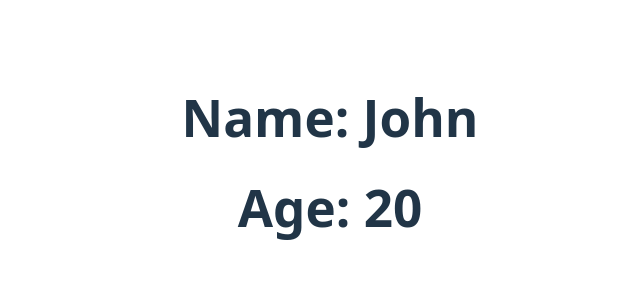
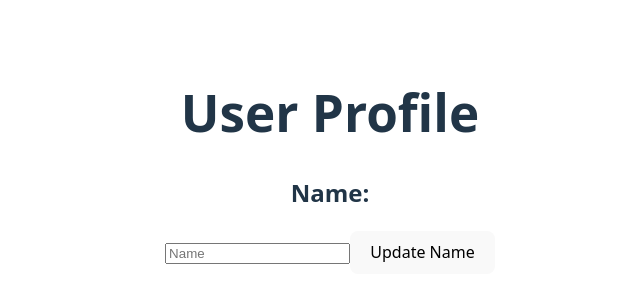
Before and after one commit to nkcoder/my-react-journey, a React (Vite) app in the folder 02-react-hooks/: page / in a window 1280 px wide. Shown: the part 238-538 px from the top of the page, without its empty margins (310-950 px from the left). Built offline with nearby package versions, Linux system fonts and the light colour scheme.

Commit message:
useContext: exercise

```diff
--- a/02-react-hooks/src/App.jsx
+++ b/02-react-hooks/src/App.jsx
@@ -1,10 +1,15 @@
 import './App.css';
-import UseContextA from './components/context/usecontext/UseContextA';
+import UserProfile from './components/context/exercise/UserProfile';
+import { UserProvider } from './components/context/exercise/UserProvider';
+import UserUpdater from './components/context/exercise/UserUpdater';
 
 function App() {
   return (
     <>
-      <UseContextA />
+      <UserProvider>
+        <UserProfile />
+        <UserUpdater />
+      </UserProvider>
     </>
   );
 }
--- /dev/null
+++ b/02-react-hooks/src/components/context/exercise/UserProfile.jsx
@@ -0,0 +1,14 @@
+import React, { useContext } from 'react';
+import { UserContext } from './UserProvider';
+const UserProfile = () => {
+  const { name } = useContext(UserContext);
+
+  return (
+    <div>
+      <h1>User Profile</h1>
+      <h2>Name: {name}</h2>
+    </div>
+  );
+};
+
+export default UserProfile;
--- /dev/null
+++ b/02-react-hooks/src/components/context/exercise/UserProvider.jsx
@@ -0,0 +1,19 @@
+import React, { createContext, useState } from 'react';
+
+const UserContext = createContext();
+
+const UserProvider = ({ children }) => {
+  const [name, setName] = useState('');
+
+  const updater = (newName) => {
+    setName(newName);
+  };
+
+  return (
+    <div>
+      <UserContext.Provider value={{ name, updater }}>{children}</UserContext.Provider>
+    </div>
+  );
+};
+
+export { UserContext, UserProvider };
--- /dev/null
+++ b/02-react-hooks/src/components/context/exercise/UserUpdater.jsx
@@ -0,0 +1,23 @@
+import React, { useContext, useState } from 'react';
+import { UserContext } from './UserProvider';
+const UserUpdater = () => {
+  const { updater } = useContext(UserContext);
+  const [newName, setNewName] = useState('');
+
+  const handleSubmit = (e) => {
+    e.preventDefault();
+    updater(newName);
+    setNewName('');
+  };
+
+  return (
+    <div>
+      <form onSubmit={handleSubmit}>
+        <input type="text" placeholder="Name" onChange={(e) => setNewName(e.target.value)} />
+        <button type="submit">Update Name</button>
+      </form>
+    </div>
+  );
+};
+
+export default UserUpdater;
```
